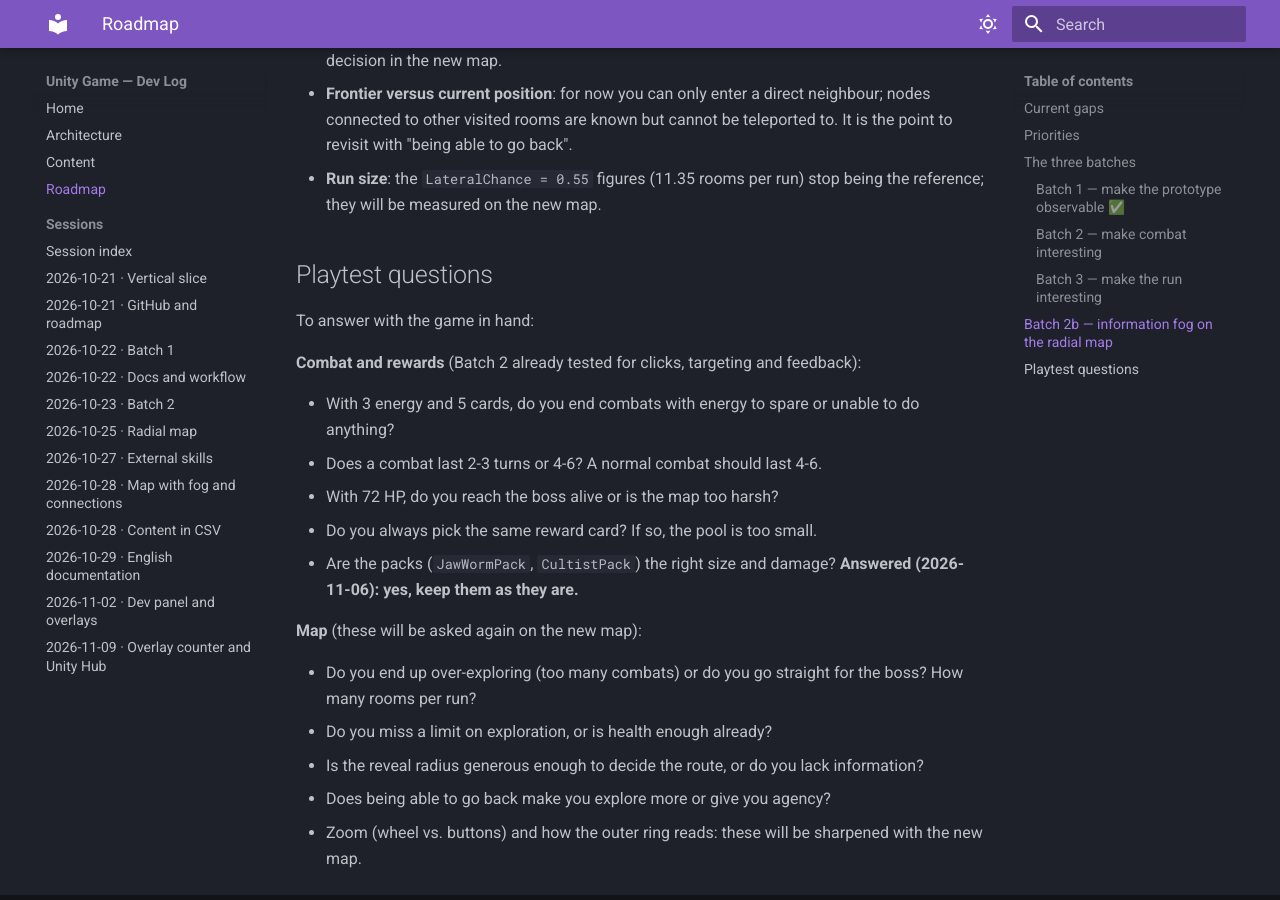
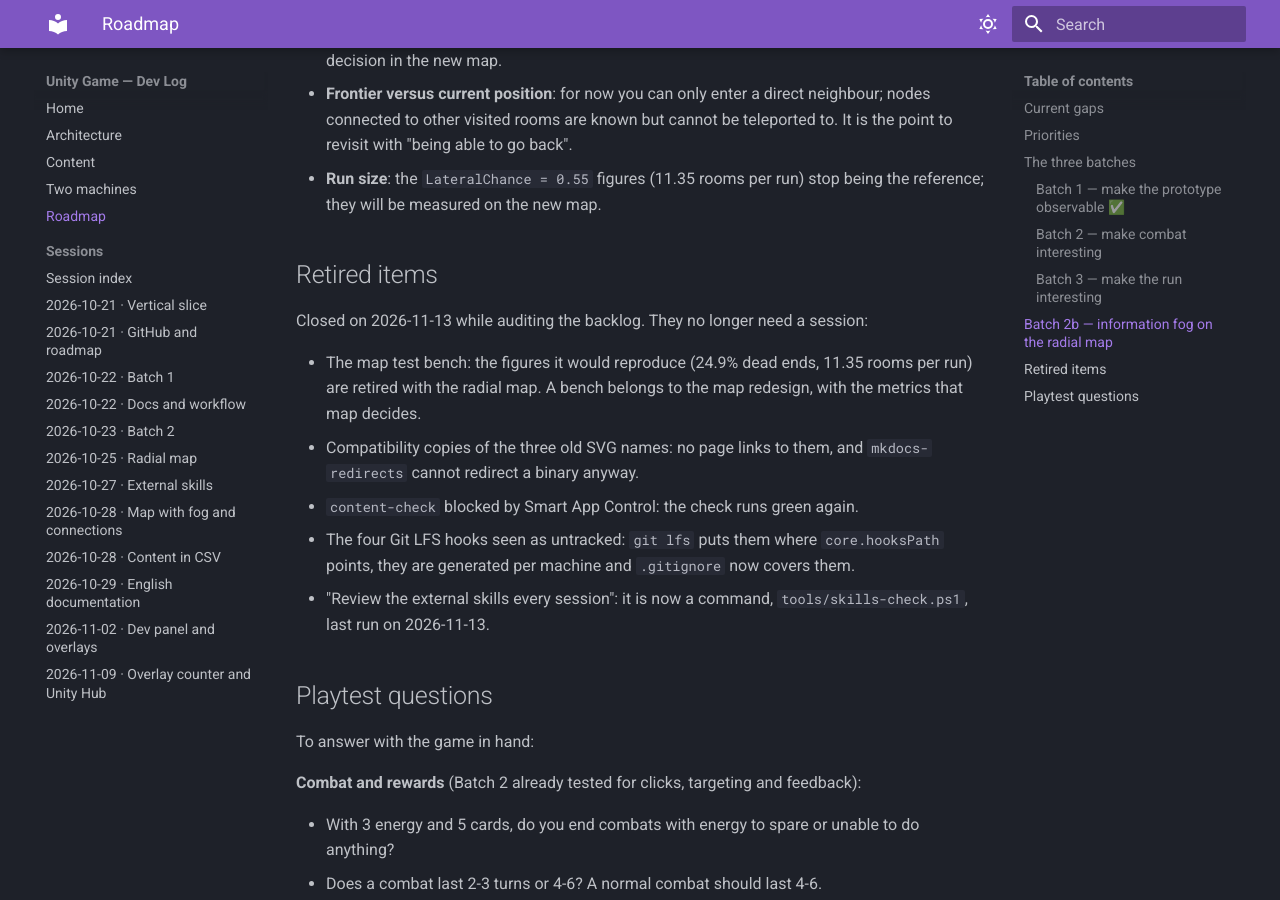
Before and after one commit to albertacedo/Unity-Game, an MkDocs documentation site: the page built from docs/roadmap.md, in a window 1280 px wide and 900 px high, scrolled down 1878 px. Built offline with MkDocs 1.6.1 and Material for MkDocs 9.7.7, drawn with Linux system fonts in a browser that asks for light colours.

Commit message:
tools: a sync routine for the two machines, and a skills upstream check
Starting a session is now one command: tools/sync-check.ps1 fetches, pulls
fast-forward only, and runs the check that matches what arrived (compile for .cs,
content-check for the CSVs, mkdocs build for docs, a list for skills). It stops
instead of pulling when local edits or untracked files collide with the incoming
commit, or when serialized Unity assets are incoming while the Editor is running.
It also reports the Machine trailer of each incoming commit and checks that the
Unity version the other machine used is installed here.

tools/skills-check.ps1 reads the Source line of every skill footer, downloads the
upstream SKILL.md and compares the body, ignoring line wrapping and the description
line (ours is normalised on purpose); -Update rewrites only the bodies that changed,
keeps the local description and refreshes the footer (fetch date, upstream commit,
installs, audits). That replaces the manual audit done earlier today.

Docs: new docs/sync.md page plus nav entry, AGENTS.md session start now uses the
script, architecture Tools list updated, and roadmap gained a Retired items section
closing the map bench, the old SVG names, the LFS hooks and the Smart App Control
block. .gitignore covers the four hooks that git-lfs generates inside
tools/git-hooks, which is where core.hooksPath points.

Verified: a throwaway fake remote and two clones, three scenarios (docs+content+skill
pull, serialized asset with the Editor open, local edit overlapping the pull), a
deliberately drifted skill refreshed with -Update, mkdocs build clean, and the real
repo run end to end.

Machine: PC-ACEDO

```diff
--- a/docs/roadmap.md
+++ b/docs/roadmap.md
@@ -62,6 +62,21 @@
 - **Run size**: the `LateralChance = 0.55` figures (11.35 rooms per run) stop being the
   reference; they will be measured on the new map.
 
+## Retired items
+
+Closed on 2026-11-13 while auditing the backlog. They no longer need a session:
+
+- The map test bench: the figures it would reproduce (24.9% dead ends, 11.35 rooms per
+  run) are retired with the radial map. A bench belongs to the map redesign, with the
+  metrics that map decides.
+- Compatibility copies of the three old SVG names: no page links to them, and
+  `mkdocs-redirects` cannot redirect a binary anyway.
+- `content-check` blocked by Smart App Control: the check runs green again.
+- The four Git LFS hooks seen as untracked: `git lfs` puts them where `core.hooksPath`
+  points, they are generated per machine and `.gitignore` now covers them.
+- "Review the external skills every session": it is now a command,
+  `tools/skills-check.ps1`, last run on 2026-11-13.
+
 ## Playtest questions
 
 To answer with the game in hand:
--- a/mkdocs.yml
+++ b/mkdocs.yml
@@ -55,6 +55,7 @@
   - Home: index.md
   - Architecture: architecture.md
   - Content: content.md
+  - Two machines: sync.md
   - Roadmap: roadmap.md
   - Sessions:
       - Session index: sessions/index.md
```
Also changed, not shown: AGENTS.md (+9 -2 lines), docs/architecture.md (+4 -0 lines), docs/index.md (+7 -0 lines), docs/sync.md (added, +90 -0 lines), 3 other files.
